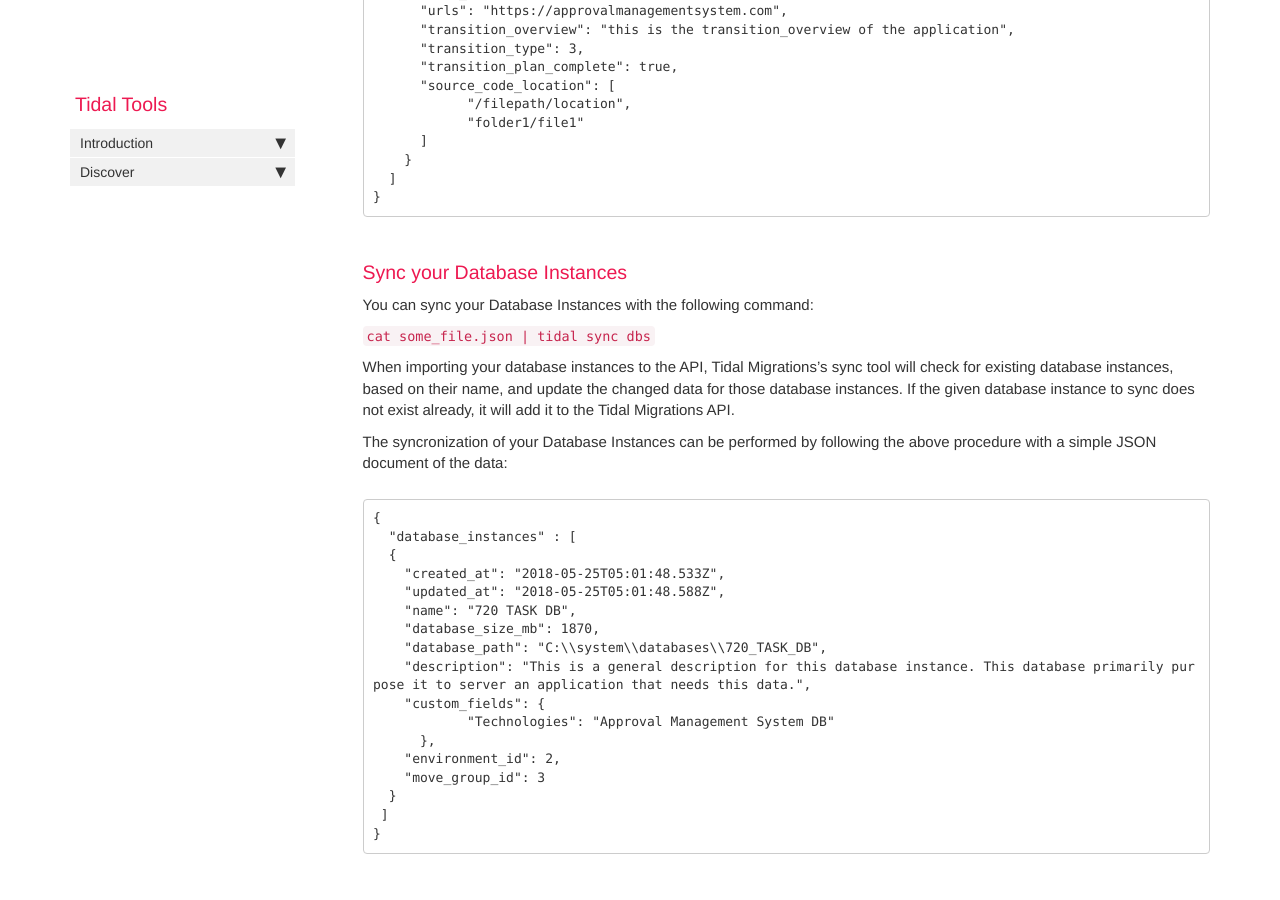
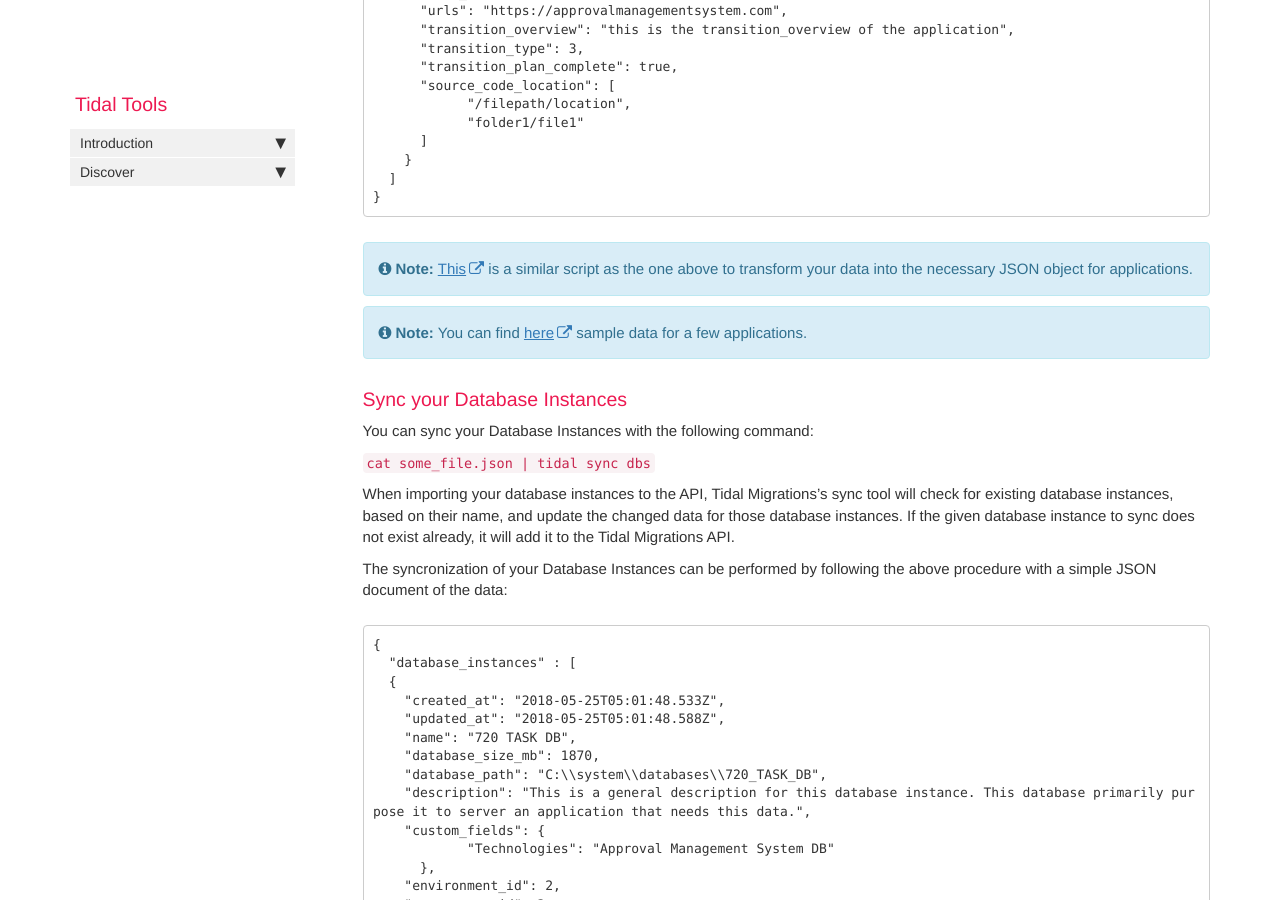
Before and after one commit to tidalmigrations/tidalmigrations.github.io, a Jekyll site: the page built from pages/tidal tools/syncservers.md, in a window 1280 px wide and 900 px high, scrolled down 3350 px. Built offline with Jekyll 4.4.1, drawn with Linux system fonts in a browser that asks for light colours; nearby versions of some CDN libraries; comment, search, counter and statistics services are not loaded.

Commit message:
reference data-transofrm transform app script in the guides

````diff
--- a/pages/tidal tools/syncservers.md
+++ b/pages/tidal tools/syncservers.md
@@ -176,6 +176,9 @@ The syncronization of your Applications can be performed by following the above
 }
 ```
 
+{% include note.html content="[This](https://github.com/tidalmigrations/data-transform/blob/master/scripts/csv_transform.rb) is a similar script as the one above to transform your data into the necessary JSON object for applications." %}
+{% include note.html content = "You can find [here](https://github.com/tidalmigrations/data-transform/blob/master/data/apps.csv) sample data for a few applications." %}
+
 ### Sync your Database Instances
 
 
````
